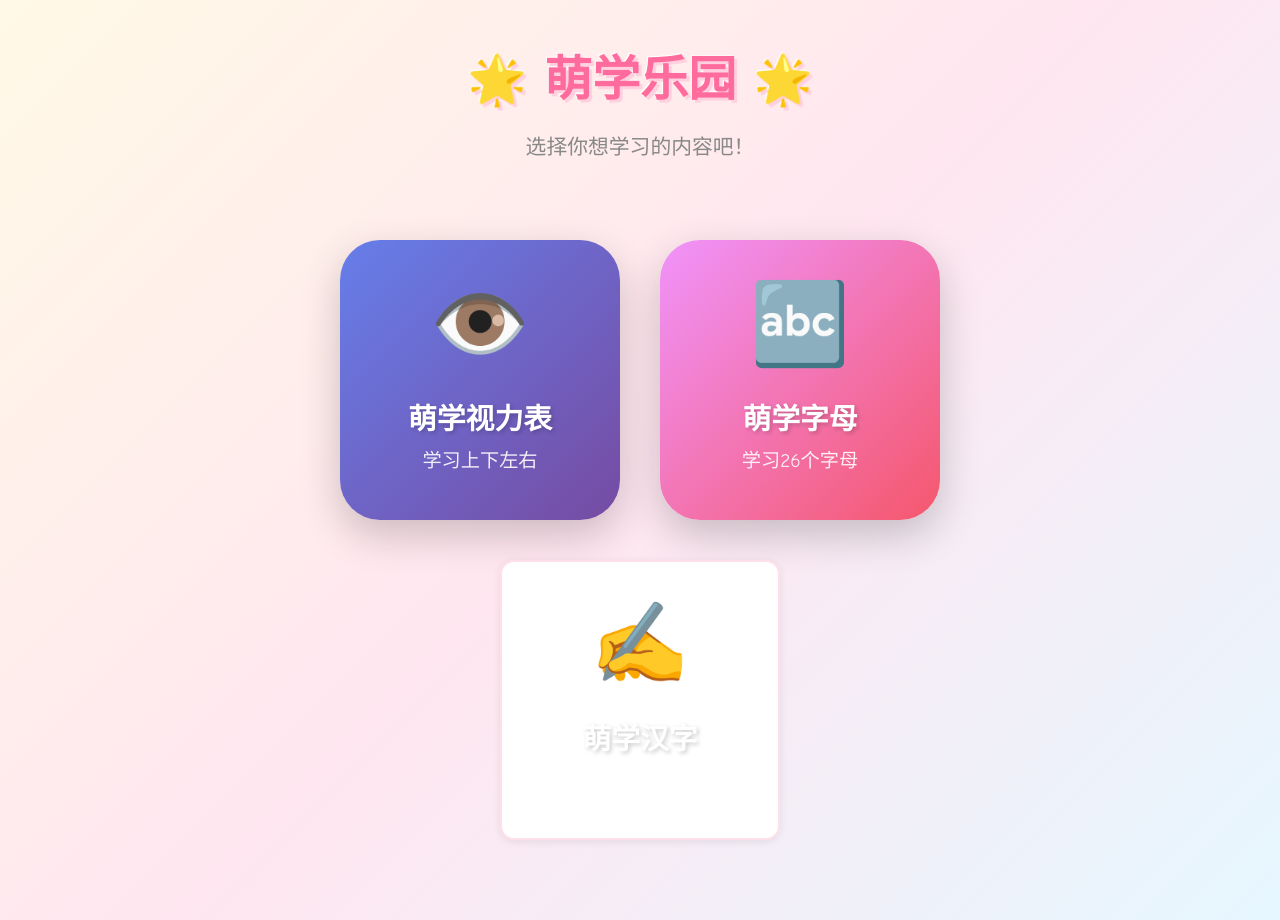
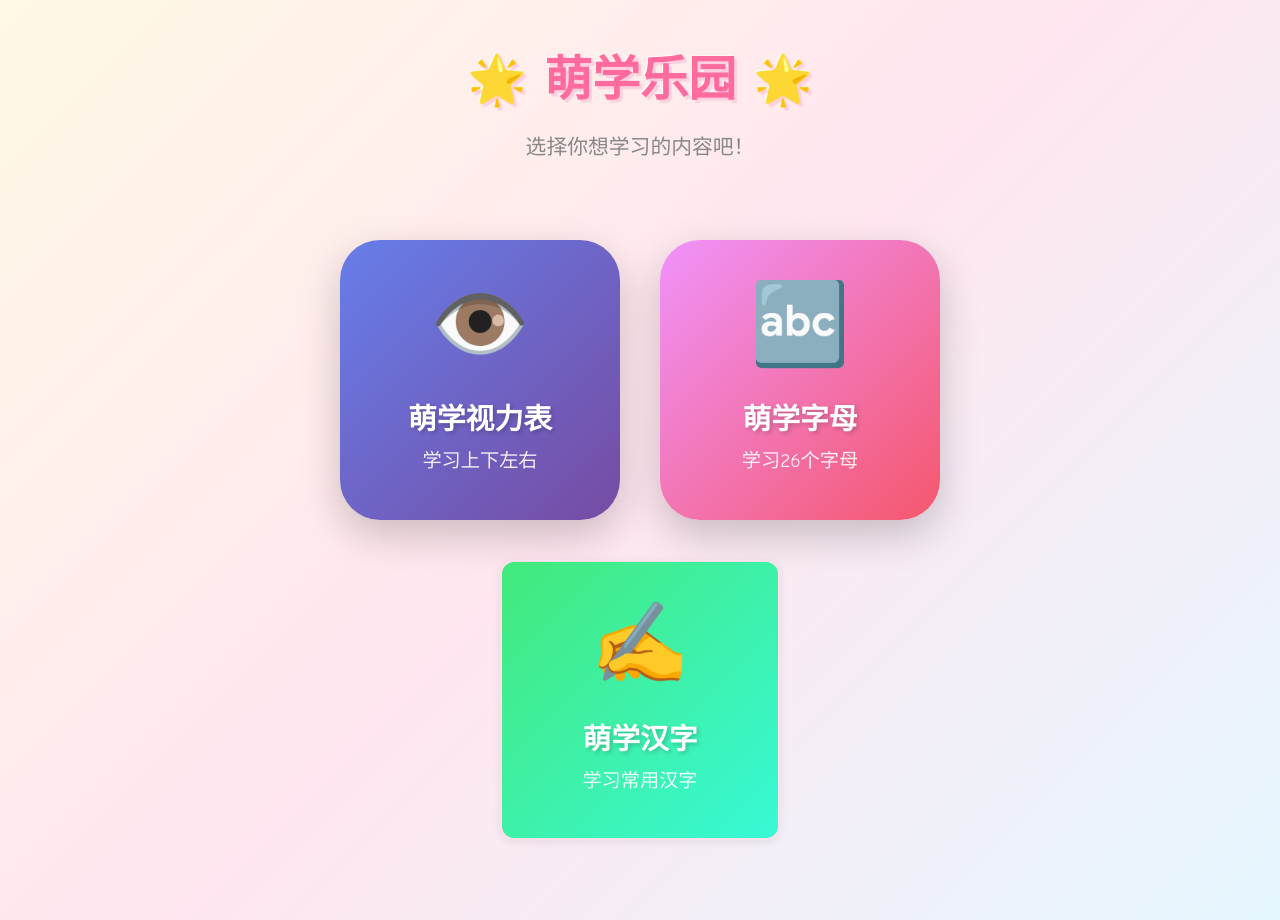
Before and after one commit to leostudio/mengxue, a plain HTML site: page index.html in a window 1280 px wide. Drawn offline with Linux system fonts and the light colour scheme.

Commit message:
fix: use green gradient for hanzi home card and add word card click-to-speak

```diff
--- a/app.js
+++ b/app.js
@@ -3402,6 +3402,8 @@ function openHanziDetail(hanziItem) {
 
     card.appendChild(imgDiv);
     card.appendChild(info);
+    card.style.cursor = 'pointer';
+    card.addEventListener('click', () => speakHanzi(w.word));
     hanziWordsList.appendChild(card);
   });
 
--- a/styles.css
+++ b/styles.css
@@ -849,8 +849,8 @@ body {
     background: linear-gradient(135deg, #f093fb 0%, #f5576c 100%);
 }
 
-.hanzi-card {
-    background: linear-gradient(135deg, #ff6b9d 0%, #ff8a80 100%);
+.hanzi-card.home-card {
+    background: linear-gradient(135deg, #43e97b 0%, #38f9d7 100%);
 }
 
 .home-icon {
```
